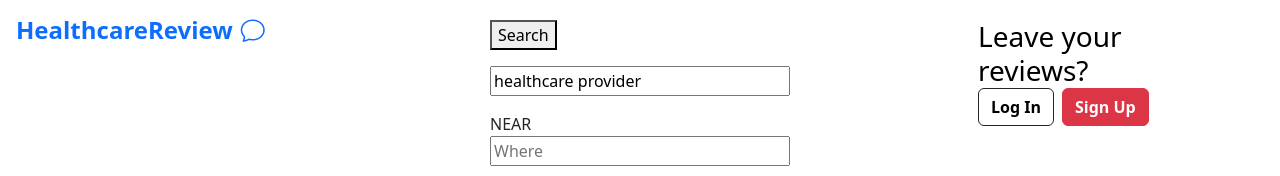
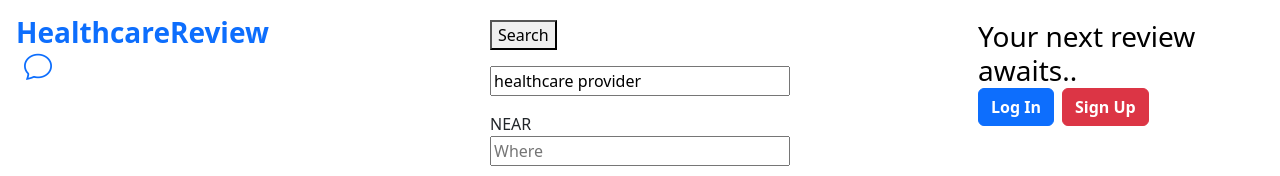
Before and after one commit to gracelee2023/healthcare-chat-web-app, a React (Create React App) app: page / in a window 1280 px wide. Shown: the top 176 px of the page. Built offline with nearby package versions, Linux system fonts and the light colour scheme; no server answers.

Commit message:
fix undefined user error for search bar, admin page

```diff
--- a/src/SearchLandingScreen/SearchBar/SearchBar.js
+++ b/src/SearchLandingScreen/SearchBar/SearchBar.js
@@ -33,10 +33,10 @@ export function SearchBar(props) {
       <div className="row pt-3">
         <div className="col-3">
           <Link to="/" className="text-decoration-none">
-            <h4 className="ps-3 fw-bolder text-blue">
+            <h3 className="ps-3 fw-bolder text-blue">
               HealthcareReview
               <i className="bi bi-chat text-primary ms-2 bold-icon"></i>
-            </h4>
+            </h3>
           </Link>
         </div>
         <div className="col-6 pt-1">
@@ -73,16 +73,6 @@ export function SearchBar(props) {
                         placeholder="Where"
                       />
                     </p>
-                    {/* <div
-                      className={`button ${sizeClass} ${styles["search-button"]}`}
-                      onClick={submit}
-                    >
-                      <span
-                        className={`icon is-small ${styles["search-icon"]}`}
-                      >
-                        <i className="bi bi-search fw-bolder"></i>
-                      </span>
-                    </div> */}
                   </div>
                 </form>
               </div>
@@ -93,9 +83,13 @@ export function SearchBar(props) {
           <h3 className="text-black float-end pe-5">
             {!props.loggedIn && (
               <>
-                <label>Leave your reviews?</label>
-                <button className="btn btn-outline-dark me-2 fw-bolder">
-                  <Link to="/login" className="text-decoration-none text-black">
+                <div className="control">
+                  <div className={`text is-static ${sizeClass}`}>
+                    Your next review awaits..
+                  </div>
+                </div>
+                <button className="btn btn-primary me-2 fw-bolder">
+                  <Link to="/login" className="text-decoration-none text-white">
                     Log In
                   </Link>
                 </button>
@@ -128,14 +122,6 @@ export function SearchBar(props) {
                 </button>
               </>
             )}
-            {/* <Link
-                  to={`/profile/${props.currentUser.username}`}
-                  className="text-decoration-none text-black"
-                >
-                  <i className="bi bi-person-circle fs-2"></i>
-                </Link>
-              </>
-            )} */}
           </h3>
         </div>
       </div>
```
